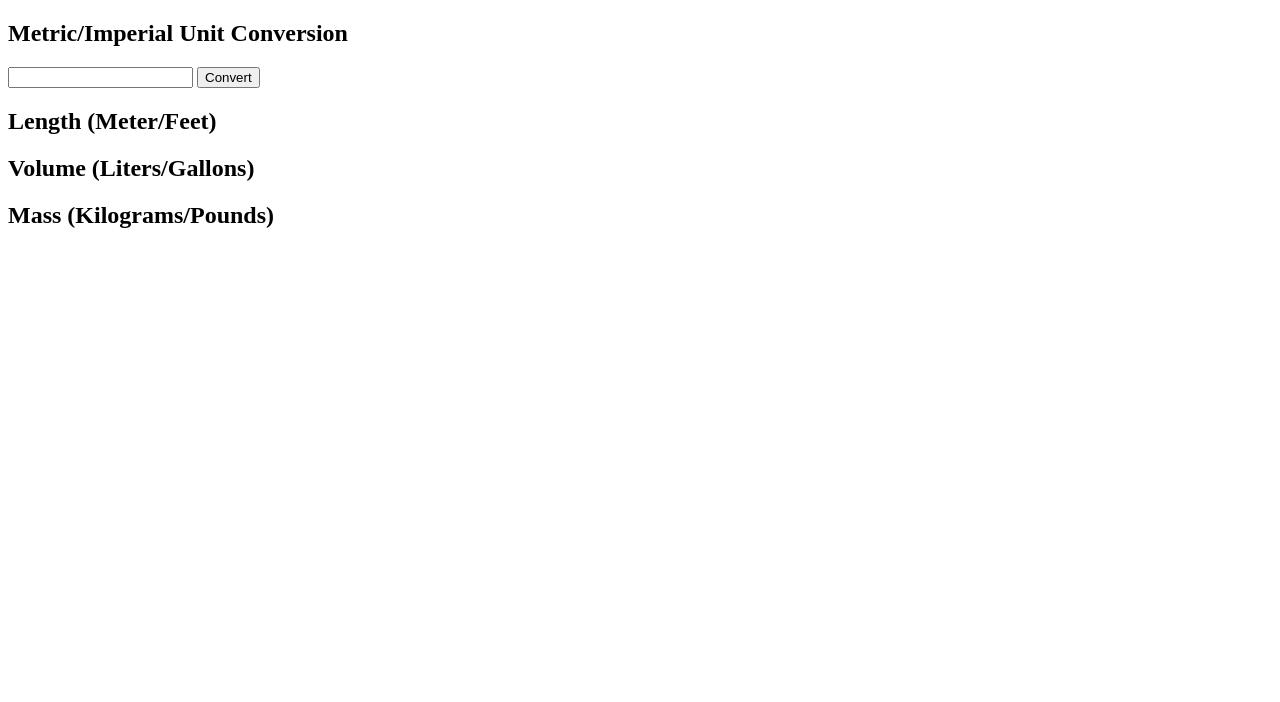
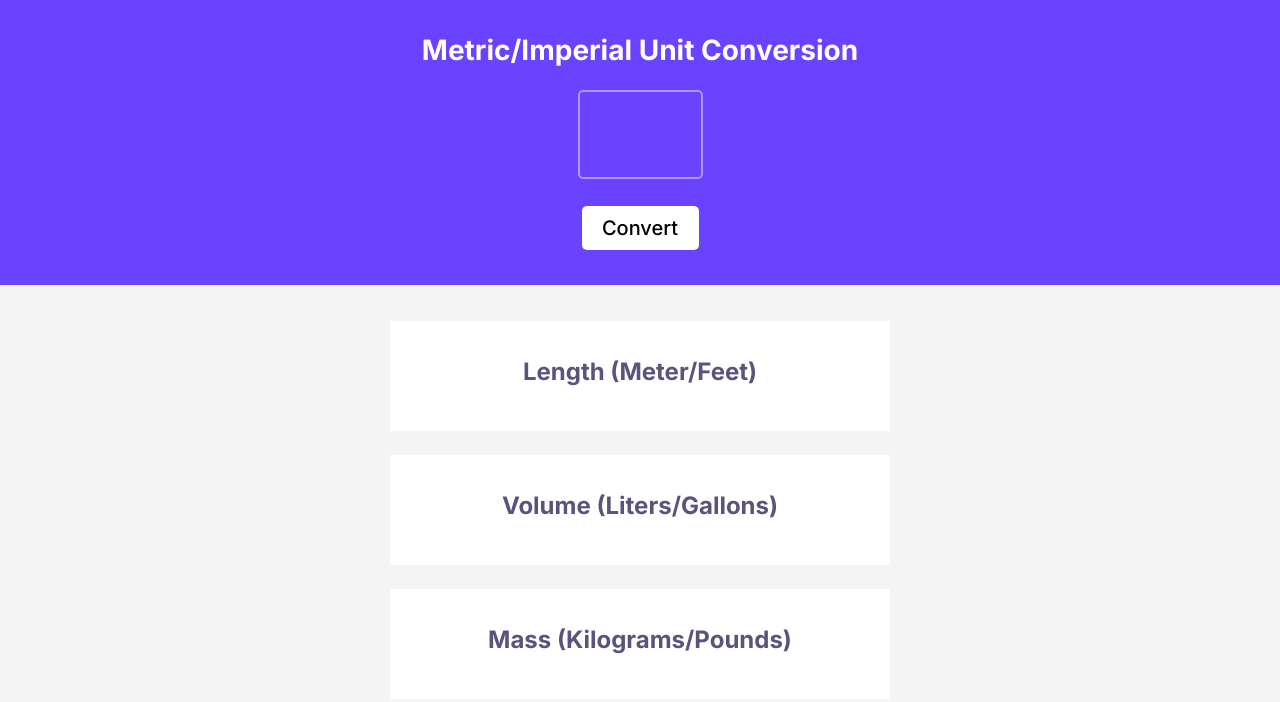
Before and after one commit to dylinh/unit-converter, a plain HTML site: page index.html in a window 1280 px wide. Drawn offline with Linux system fonts and the light colour scheme.

Commit message:
Add CSS file

```diff
--- a/index.css
+++ b/index.css
@@ -0,0 +1,87 @@
+body {
+    margin: 0;
+    font-family: "Inter";
+    background-color: #F4F4F4;
+}
+
+h1 {
+    margin-top: 33px;
+    font-size: 28px;
+
+}
+
+.input-section{
+    background-color: #6943FF;
+    color: white;
+    height: 285px;
+    margin: auto;
+}
+
+#unit-input{
+    font-size: 58px;
+    background-color: #6943FF;
+    color: white;
+    width: 117px;
+    height: 83px;
+    border: 2px solid #B295FF;
+    border-radius: 5px;
+    font-family: "Inter";
+    font-weight: bold;
+    text-align: center;
+
+}
+
+section {
+    display: flex;
+    flex-direction: column;
+    align-items: center;
+}
+
+button {
+    display: flex;
+    margin-top: 26.77px;
+    border: none;
+    border-radius: 5px;
+    background-color: #FFFFFF;
+    font-size: 20px;
+    font-family: "Inter";
+    padding: 10px 27.5px;
+    font-weight: 500;
+    max-width: 117px;
+    justify-content: center;
+    cursor: pointer;
+}
+
+button:hover{
+    background-color: #FFFFF0
+}
+
+.center{
+    display: flex;
+    flex-direction: column;
+    align-items: center;
+    justify-content: center;
+    background-color: #FFFFFF;
+    width: 500px;
+    height: 110px;
+    margin-bottom: 24px;
+
+}
+
+.conversions{
+    background-color: #F4F4F4;
+}
+
+.length-div{
+    margin-top: 36px;
+}
+
+h2{
+    color: #5A537B;
+    margin-top: 31px;
+}
+
+p {
+    margin-top: 0px;
+    margin-bottom: 20px;
+}
--- a/index.html
+++ b/index.html
@@ -9,20 +9,23 @@
     <body>
         <section class="input-section">
             <h1>Metric/Imperial Unit Conversion</h1>
-            <input class="unit-input" type="text">
-            <script src="index.js"></script>
-            <button>Convert</button>
+            <input id="unit-input" type="text">
+            <button id="convert-btn">Convert</button>
         </section>
         <section class="conversions">
-            <div>
+            <div class="length-div center">
                 <h2>Length (Meter/Feet)</h2>
+                <p id="length"></p>
             </div>
-            <div>
-                <h2>Volume (Liters/Gallons)
+            <div class="volume-div center">
+                <h2>Volume (Liters/Gallons)</h2>
+                <p id="volume"></p>
             </div>
-            <div>
+            <div class="mass-div center">
                 <h2>Mass (Kilograms/Pounds)</h2>
+                <p id="mass"></p>
             </div>
         </section>
+    <script src="index.js"></script>
     </body>
 </html>
--- a/index.js
+++ b/index.js
@@ -6,7 +6,20 @@ const volumeEl = document.getElementById("volume")
 const massEl = document.getElementById("mass")
 
 // Create an event listener for the convert button
-convertButtonEl.addEventListener("click", function(){
-    console.log("Test")
+// Use the value in the input box to output the conversions
+
+convertButtonEl.addEventListener("click", () => {
+    // Conversions
+    const numberInput = Number(inputBoxEl.value)
+    const meterToFeet = numberInput * 3.281
+    const feetToMeter = numberInput / 3.281
+    const litersToGallons = numberInput * 0.264
+    const gallonsToLiters = numberInput / 0.264
+    const kilogramsToPounds = numberInput * 2.204
+    const poundsToKilograms = numberInput / 2.204
+
+    // Update elements
+    lengthEl.textContent = `${numberInput} metres = ${meterToFeet.toFixed(3)} feet | ${numberInput} feet = ${feetToMeter.toFixed(3)} meters`
+    volumeEl.textContent = `${numberInput} liters = ${litersToGallons.toFixed(3)} gallons | ${numberInput} gallons = ${gallonsToLiters.toFixed(3)} liters`
+    massEl.textContent = `${numberInput} kilograms = ${kilogramsToPounds.toFixed(3)} pounds | ${numberInput} pounds = ${poundsToKilograms.toFixed(3)} kilograms`
 })
-// Use the value in the input box to output the conversions
```
